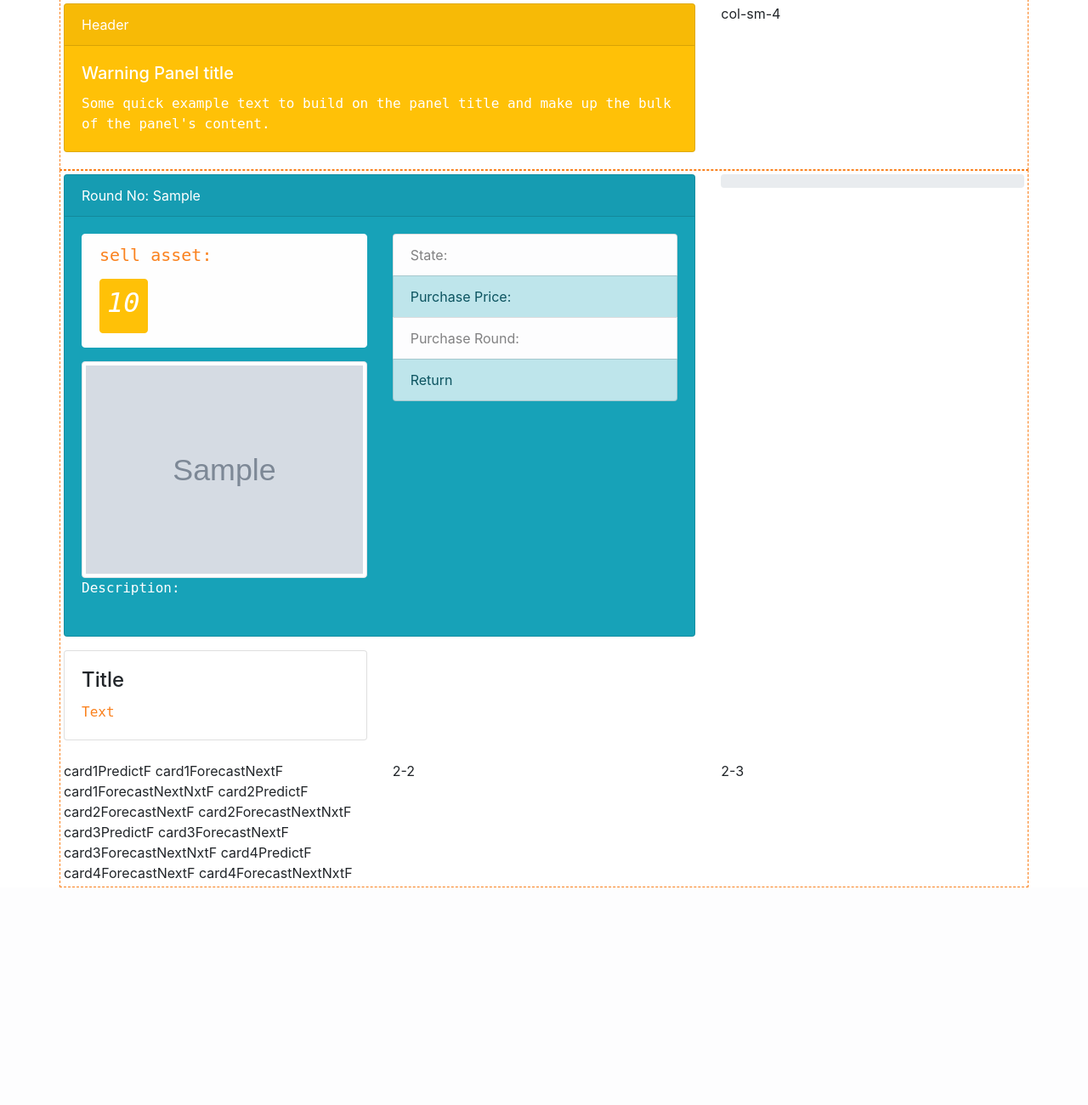
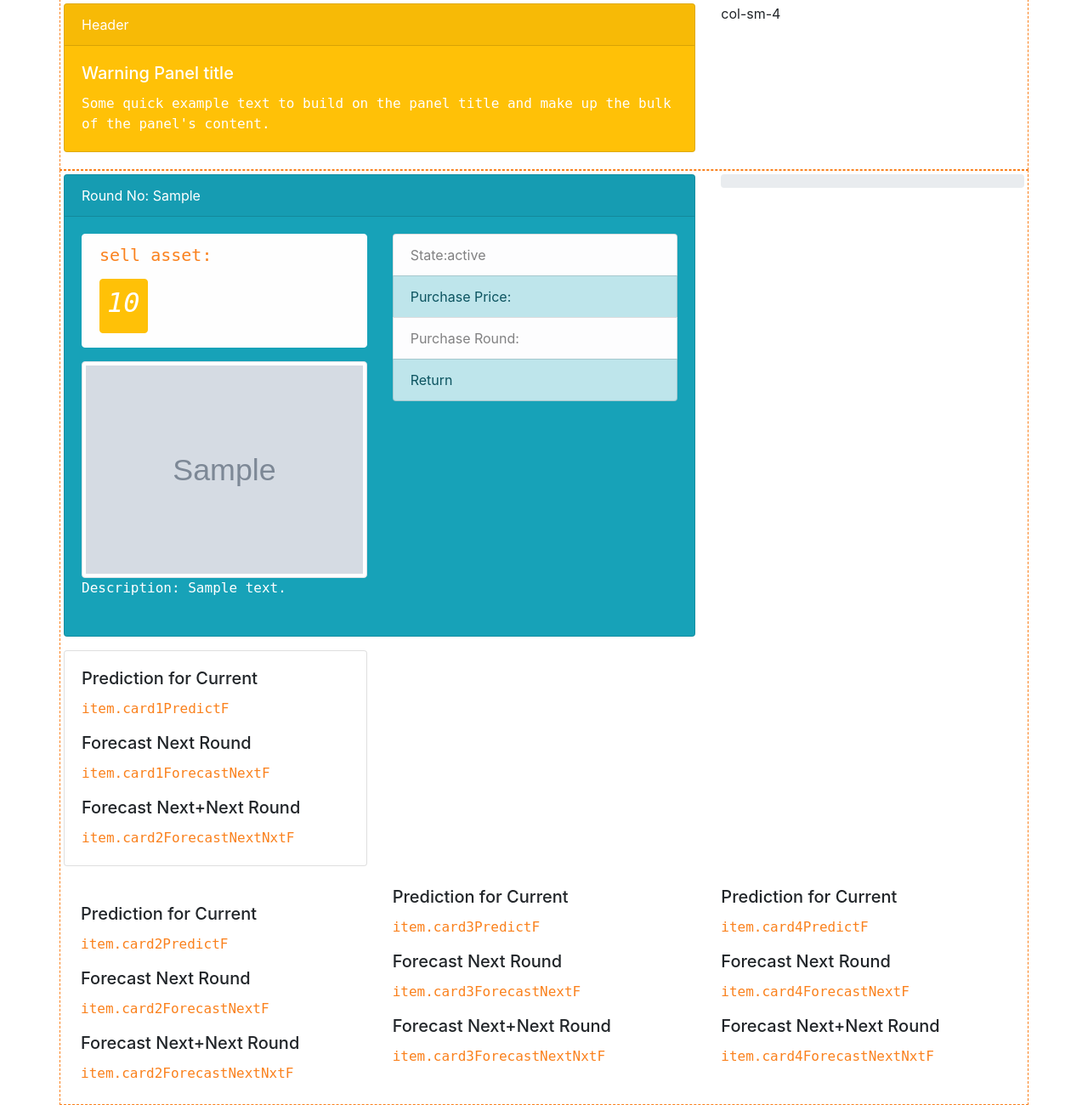
Before and after one commit to attila5287/pr3-machineLearning, a Flask app: template templates/testHouseMarket.html in a window 1280 px wide. Shown: the part 491-1791 px from the top of the page at 85% size. Before the commit the page ends 1535 px from the top, so only its background shows below. Run offline with Flask 2, Linux system fonts and the light colour scheme; the template is opened without the code that fills it: most values are stand-ins (such as "Sample title", 1, 10 or a date in 2020); grey boxes marked "Sample" are stand-in pictures; some libraries are stand-ins or nearby versions.

Commit message:
final push before prez

```diff
--- a/templates/testHouseMarket.html
+++ b/templates/testHouseMarket.html
@@ -163,11 +163,13 @@
                                     </div>
                                 </div>
                                 <img src={{item.itemIconURL}} class="img-thumbnail " alt="Responsive image " size="max-width:20% ">
-                                <p class="card-text text-white ">Description: </p>
+                                <p class="card-text text-white ">Description: {{item.itemDesc}}
+
+                                </p>
                             </div>
                             <div class="col-sm-6 ">
                                 <ul class="list-group ">
-                                    <li class="list-group-item list-group-item-light "> State: </li>
+                                    <li class="list-group-item list-group-item-light "> State:{{itemState}}</li>
                                     <li class="list-group-item list-group-item-info ">Purchase Price:</li>
                                     <li class="list-group-item list-group-item-light ">Purchase Round:</li>
                                     <li class="list-group-item list-group-item-info ">Return</li>
@@ -188,8 +190,12 @@
             <div class="col-sm-4 ">
                 <div class="card ">
                         <div class="card-body ">
-                        <h4 class="card-title ">Title</h4>
-                        <p class="card-text ">Text</p>
+                            <h5 class="card-title ">Prediction for Current</h5>
+                            <p class="card-text ">item.card1PredictF</p>
+                            <h5 class="card-title ">Forecast Next Round</h5>
+                            <p class="card-text ">item.card1ForecastNextF</p>
+                            <h5 class="card-title ">Forecast Next+Next Round</h5>
+                            <p class="card-text ">item.card2ForecastNextNxtF</p>
                     </div>
                 </div>
 
@@ -198,22 +204,32 @@
         <br>
         <div class="row ">
             <div class="col-sm-4 ">
-                    card1PredictF
-                    card1ForecastNextF
-                    card1ForecastNextNxtF
-                    card2PredictF
-                    card2ForecastNextF
-                    card2ForecastNextNxtF
-                    card3PredictF
-                    card3ForecastNextF
-                    card3ForecastNextNxtF
-                    card4PredictF
-                    card4ForecastNextF
-                    card4ForecastNextNxtF
+                <div class="card-body ">
+                        <h5 class="card-title ">Prediction for Current</h5>
+                        <p class="card-text ">item.card2PredictF</p>
+                        <h5 class="card-title ">Forecast Next Round</h5>
+                        <p class="card-text ">item.card2ForecastNextF</p>
+                        <h5 class="card-title ">Forecast Next+Next Round</h5>
+                        <p class="card-text ">item.card2ForecastNextNxtF</p>
+                </div>
+            </div>
+            <div class="col-sm-4 ">
+                    <h5 class="card-title ">Prediction for Current</h5>
+                    <p class="card-text ">item.card3PredictF</p>
+                    <h5 class="card-title ">Forecast Next Round</h5>
+                    <p class="card-text ">item.card3ForecastNextF</p>
+                    <h5 class="card-title ">Forecast Next+Next Round</h5>
+                    <p class="card-text ">item.card3ForecastNextNxtF</p>
+            </div>
+            <div class="col-sm-4 ">
+                    <h5 class="card-title ">Prediction for Current</h5>
+                    <p class="card-text ">item.card4PredictF</p>
+                    <h5 class="card-title ">Forecast Next Round</h5>
+                    <p class="card-text ">item.card4ForecastNextF</p>
+                    <h5 class="card-title ">Forecast Next+Next Round</h5>
+                    <p class="card-text ">item.card4ForecastNextNxtF</p>
 
             </div>
-            <div class="col-sm-4 ">2-2</div>
-            <div class="col-sm-4 ">2-3</div>
         </div>
     </div>
     {% endfor %}
```
